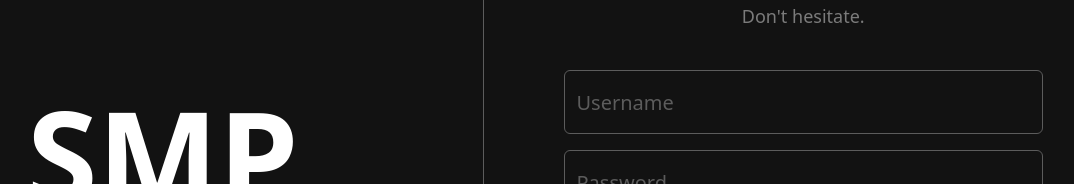
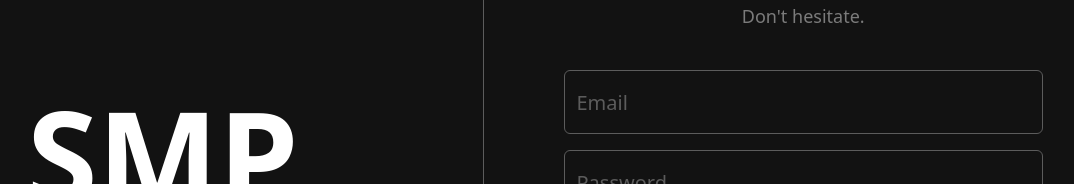
Before and after one commit to SocialMediaPlatform/social-media-platform-frontend, a React (Create React App) app: page /login in a window 1280 px wide. Shown: the part 245-429 px from the top of the page, without its empty margins (157-1231 px from the left). Built offline with nearby package versions, Linux system fonts and the light colour scheme.

Commit message:
FIX: Changed login and password remind to work with email

```diff
--- a/src/AuthContext.js
+++ b/src/AuthContext.js
@@ -29,7 +29,7 @@ export const AuthProvider = ({ children }) => {
         checkUserLoggedIn();
     }, []);
 
-    const login = async (username, password) => {
+    const login = async (email, password) => {
         try {
             //const response = await fetch('/api/auth/login', {
             //    method: 'POST',
@@ -47,7 +47,7 @@ export const AuthProvider = ({ children }) => {
             //const data = await response.json();
 
             const mockUser = {
-                username: username
+                email: email
             }
             setUser(mockUser);
         } catch (error) {
--- a/src/LoginPage/LoginPage.js
+++ b/src/LoginPage/LoginPage.js
@@ -4,7 +4,7 @@ import { useNavigate } from "react-router-dom";
 import ResetPasswordModal from "./ResetPasswordModal";
 
 const LoginPage = () => {
-    const [username, setUsername] = useState("");
+    const [email, setEmail] = useState("");
     const [password, setPassword] = useState("");
     const { login } = useContext(AuthContext);
     const navigate = useNavigate();
@@ -12,7 +12,7 @@ const LoginPage = () => {
 
     const handleSubmit = (e) => {
         e.preventDefault();
-        login(username, password)
+        login(email, password)
             .then(() => {
                 navigate("/");
             })
@@ -42,15 +42,15 @@ const LoginPage = () => {
                             <div className="mb-4">
                                 <label htmlFor="username" className="sr-only">Username</label>
                                 <input
-                                    id="username"
-                                    name="username"
-                                    type="text"
-                                    autoComplete="username"
+                                    id="email"
+                                    name="email"
+                                    type="email"
+                                    autoComplete="email"
                                     required
                                     className="input-base"
-                                    placeholder="Username"
-                                    value={username}
-                                    onChange={(e) => setUsername(e.target.value)}
+                                    placeholder="Email"
+                                    value={email}
+                                    onChange={(e) => setEmail(e.target.value)}
                                 />
                             </div>
                             <div>
--- a/src/LoginPage/ResetPasswordModal.js
+++ b/src/LoginPage/ResetPasswordModal.js
@@ -1,12 +1,12 @@
 import React, { useState } from "react";
 
 const ResetPasswordModal = ({ closeModal }) => {
-    const [emailOrUsername, setEmailOrUsername] = useState("");
+    const [email, setEmail] = useState("");
 
     const handleSubmit = (e) => {
         e.preventDefault();
         // implement logic for post request
-        alert(`Reset link sent to ${emailOrUsername}`);
+        alert(`Reset link sent to ${email}`);
         closeModal();
     };
 
@@ -24,7 +24,7 @@ const ResetPasswordModal = ({ closeModal }) => {
                 </button>
                 <div className="text-center">
                     <h2 className="text-2xl font-extrabold text-white mb-4">Reset your password</h2>
-                    <p className="text-xl text-textGrey mb-12">Enter the email or username associated with your account to change your password.</p>
+                    <p className="text-xl text-textGrey mb-12">Enter the email associated with your account to receive your password.</p>
                 </div>
                 <form onSubmit={handleSubmit}>
                     <div className="mb-96">
@@ -34,8 +34,8 @@ const ResetPasswordModal = ({ closeModal }) => {
                             name="emailOrUsername"
                             type="text"
                             placeholder="Email or Username"
-                            value={emailOrUsername}
-                            onChange={(e) => setEmailOrUsername(e.target.value)}
+                            value={email}
+                            onChange={(e) => setEmail(e.target.value)}
                             className="input-base"
                         />
                     </div>
```
